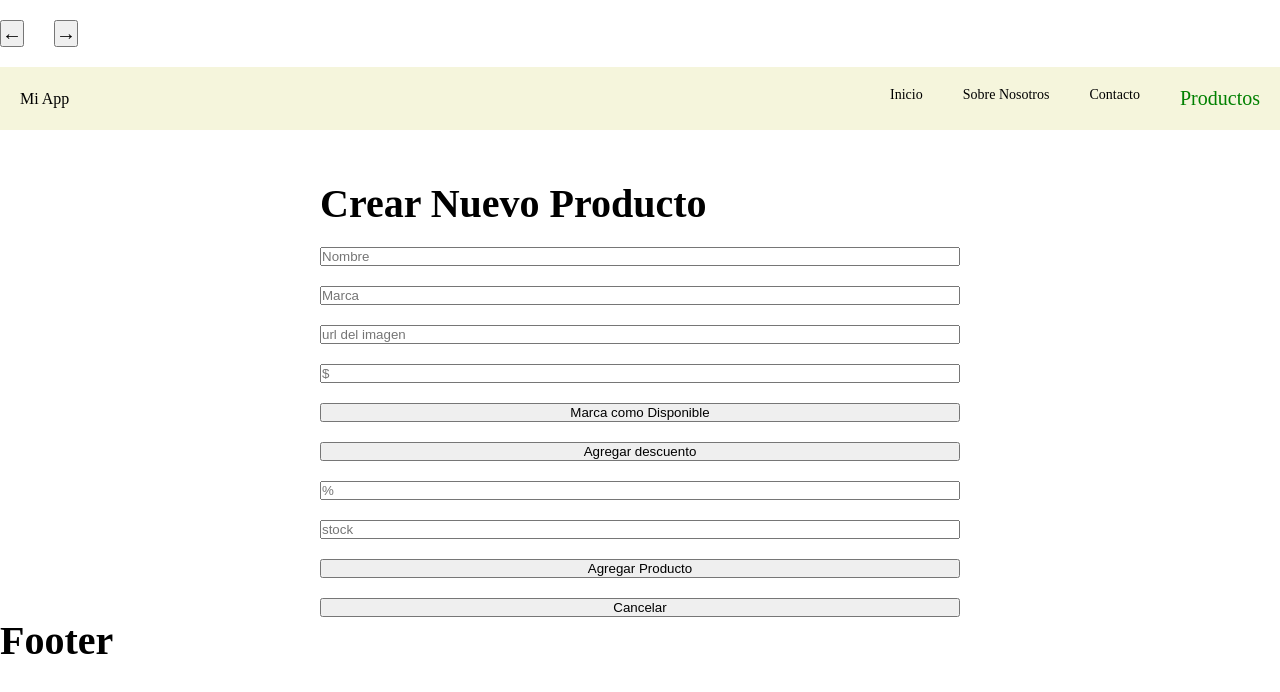
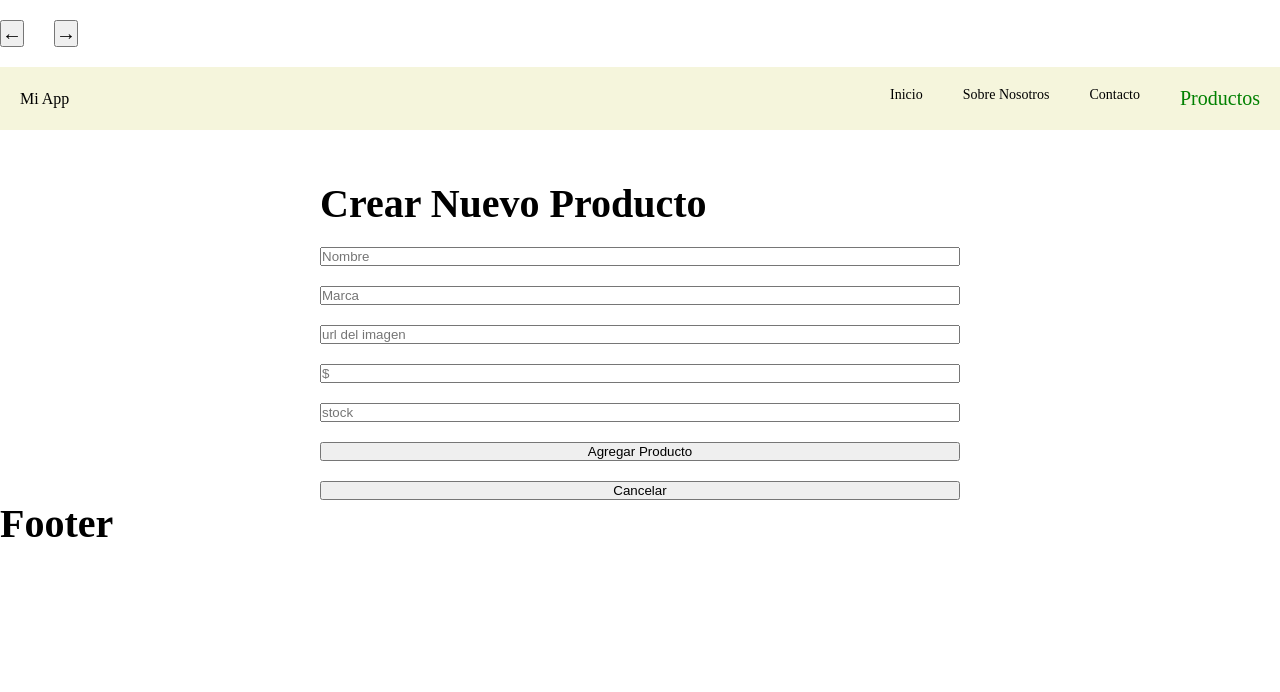
Before and after one commit to jovanesDev/react-ed-it, a React (Vite) app: page /products in a window 1280 px wide. Both pictures are taken after a click on the button "Agregar Producto". Shown: the top 692 px of the page. Built offline with nearby package versions, Linux system fonts and the light colour scheme.

Commit message:
custom hooks

```diff
--- a/src/components/Counter/Counter.jsx
+++ b/src/components/Counter/Counter.jsx
@@ -1,29 +1,12 @@
 /* eslint-disable react/prop-types */
-import { useState } from "react";
 import CustomBtn from "../../shared/CustomButton/CustomBtn";
 import TextComponent from "../../shared/TextComponent/TextComponent";
 import "./styles.css";
+import useCounter from "../../hooks/useCounter";
 
 const Counter = (props) => {
   const { stock, producto, disponible } = props;
-  const [contador, setContador] = useState(0);
-
-  const handleSumar = () => {
-    if (contador < stock) {
-      setContador(contador + 1);
-    }
-  };
-  const handleRestar = () => {
-    if (contador > 0) {
-      setContador(contador - 1);
-    }
-  };
-
-  const handleAgregarCarrito = () => {
-    const productoFinal = { ...producto, cantidad: contador };
-
-    console.log(productoFinal);
-  };
+  const {contador,handleSumar,handleRestar,handleAgregarCarrito}  = useCounter({stock,producto})
 
   return (
     <>
--- a/src/components/CreateProduct/CreateProduct.jsx
+++ b/src/components/CreateProduct/CreateProduct.jsx
@@ -1,82 +1,25 @@
 /* eslint-disable react-hooks/exhaustive-deps */
 /* eslint-disable react/prop-types */
-import { useState, useEffect } from "react";
+import useCreateProduct from "../../hooks/useCreateProduct";
 import "./style.css";
 
-const CreateProduct = ({ handleSetOpen,handleAddProduct, id }) => {
-  const [producto, setProducto] = useState({
-    id: "",
-    name: "",
-    marca: "",
-    img: "",
-    precio: "",
-    disponible: false,
-    descuento: null,
-    stock: "",
-  });
-
-  useEffect(() => {
-    setProducto({
-      ...producto,
-      id,
-    });
-  }, []);
+const CreateProduct = ({ handleSetOpen, handleAddProduct, id }) => {
+  const { producto, inputs, error, handleChange } = useCreateProduct({ id });
+  console.log(error)
 
   return (
     <div>
-      <form onSubmit={(event) => {
-        event.preventDefault()
-        handleAddProduct(producto)
-      } } action="">
+      <form
+        onSubmit={(event) => {
+          event.preventDefault();
+          handleAddProduct(producto);
+        }}
+        action=""
+      >
         <h1> Crear Nuevo Producto</h1>
-        <input
-          onChange={({ target: { value } }) =>
-            setProducto({ ...producto, name: value })
-          }
-          type="text"
-          name=""
-          id=""
-          placeholder="Nombre"
-        />
-        <input
-          onChange={({ target: { value } }) =>
-            setProducto({ ...producto, marca: value })
-          }
-          type="text"
-          name=""
-          id=""
-          placeholder="Marca"
-        />
-        <input
-          onChange={({ target: { value } }) =>
-            setProducto({ ...producto, img: value })
-          }
-          type="text"
-          name=""
-          id=""
-          placeholder="url del imagen"
-        />
-        <input
-          onChange={({ target: { value } }) =>
-            setProducto({ ...producto, precio: Number(value)  })
-          }
-          type="number"
-          name=""
-          id=""
-          placeholder="$"
-        />
-        <button>Marca como Disponible </button>
-        <button>Agregar descuento </button>
-        <input type="number" name="" id="" placeholder="%" />
-        <input
-          onChange={({ target: { value } }) =>
-            setProducto({ ...producto, stock: Number(value) })
-          }
-          type="number"
-          name=""
-          id=""
-          placeholder="stock "
-        />
+        {inputs.map((input, index) => (
+          <input  key={index} onChange={handleChange} {...input} />
+        ))}
         <button>Agregar Producto</button>
         <button onClick={handleSetOpen}>Cancelar</button>
       </form>
--- a/src/components/CreateProduct/style.css
+++ b/src/components/CreateProduct/style.css
@@ -5,3 +5,7 @@ form {
     width: 50%;
     margin: 0 auto;
 }
+
+error {
+    border: 1px solid red;
+}
--- a/src/components/Products/Products.jsx
+++ b/src/components/Products/Products.jsx
@@ -7,6 +7,7 @@ import "./styles.css";
 import CreateProduct from "../CreateProduct/CreateProduct";
 
 const Products = () => {
+  //! COMPONENTE INTELIGENTE
   //bgStyleTypes.neutro => bg-neutro
   //bgStyleTypes["neutro"] => bg-neutro
   // const {neutro} = bgStyleTypes
--- /dev/null
+++ b/src/hooks/useCounter.jsx
@@ -0,0 +1,30 @@
+import { useState } from "react";
+
+const useCounter = ({stock,producto}) => {
+  const [contador, setContador] = useState(0);
+
+  const handleSumar = () => {
+    if (contador < stock) {
+      setContador(contador + 1);
+    }
+  };
+  const handleRestar = () => {
+    if (contador > 0) {
+      setContador(contador - 1);
+    }
+  };
+
+  const handleAgregarCarrito = () => {
+    const productoFinal = { ...producto, cantidad: contador };
+    console.log(productoFinal);
+  };
+
+  return {
+    contador,
+    handleRestar,
+    handleSumar,
+    handleAgregarCarrito
+  };
+};
+
+export default useCounter;
--- /dev/null
+++ b/src/hooks/useCreateProduct.jsx
@@ -0,0 +1,80 @@
+import {useState,useEffect} from "react";
+import useValidation from "./useValidation";
+
+const useCreateProduct = ({id}) => {
+
+    const inputs = [
+        {
+            name:"name",
+            type:"text",
+            placeholder:"Nombre"
+        },
+        {
+            name:"marca",
+            type:"text",
+            placeholder:"Marca"
+        },
+        {
+            name:"img",
+            type:"text",
+            placeholder:"url del imagen"
+        },
+        {
+            name:"precio",
+            type:"number",
+            placeholder:"$"
+        },
+        {
+            name:"stock",
+            type:"number",
+            placeholder:"stock"
+        },
+
+    ]
+
+  const [producto, setProducto] = useState({
+    id: "",
+    name: "",
+    marca: "",
+    img: "",
+    precio: "",
+    disponible: false,
+    descuento: null,
+    stock: "",
+  });
+
+  const validationData = {
+    id: producto.id,
+    name: producto.name,
+    marca: producto.marca,
+    img: producto.img,
+    precio: producto.precio,
+    stock:producto.stock
+  }
+  const { error } =  useValidation({data:validationData})
+
+  const handleChange = (e) => {
+    const {name,value} = e.target
+    setProducto({
+        ...producto,
+        [name]:value
+    })
+  }
+
+  useEffect(() => {
+    setProducto({
+      ...producto,
+      id,
+    });
+  }, []);
+
+  return {
+    producto,
+    inputs,
+    error,
+    handleChange,
+    setProducto
+  };
+};
+
+export default useCreateProduct;
--- /dev/null
+++ b/src/hooks/useValidation.jsx
@@ -0,0 +1,30 @@
+import { useEffect, useState } from 'react'
+
+const useValidation = ({data}) => {
+
+    const [error,setError] = useState(false)
+
+    const handleValidate = () => {
+        const isValid = Object.values(data).every((value) => value)
+        if(!isValid) {
+            setError(true)
+            return
+        }
+        setError(false)
+
+    }
+
+
+    useEffect(() => {
+        handleValidate()
+    }, [data])
+
+
+
+
+  return {
+    error
+  }
+}
+
+export default useValidation
--- a/src/pages/Product/Product.jsx
+++ b/src/pages/Product/Product.jsx
@@ -10,16 +10,11 @@ const Product = () => {
   if(!producto){
     return <Navigate to="/producto-inexistente" />
   }
-
   if(producto){
     console.log('esto es el producto',producto)
   }
   // 1 y '1'
-
   // {name:Profe}
-
-
-
   return (
     <div>
       <h1>Detalle del Producto</h1>
```
Also changed, not shown: src/utils/ElementGenerater.jsx (added, +13 -0 lines).
